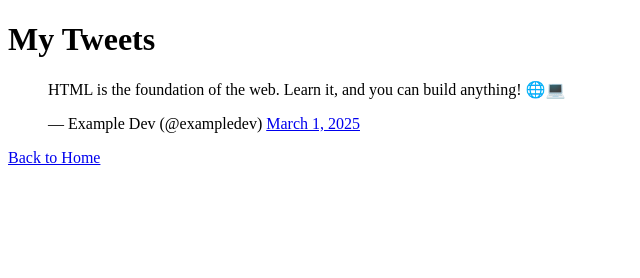
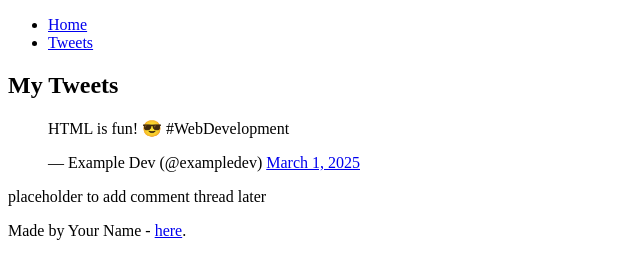
Before and after one commit to Amine-Az/My_First_Portfolio, a plain HTML site: page html_basic/tweets.html in a window 1280 px wide. Shown: the whole page, without its empty margins (0-640 px from the left). Drawn offline with Linux system fonts and the light colour scheme.

Commit message:
Update tweets.html

```diff
--- a/html_basic/tweets.html
+++ b/html_basic/tweets.html
@@ -6,18 +6,34 @@
 </head>
 <body>
 
+  <header>
+    <ul>
+      <li><a href="index.html">Home</a></li>
+      <li><a href="tweets.html">Tweets</a></li>
+    </ul>
+  </header>
+
+  <main>
+    <article>
       <h1>My Tweets</h1>
 
-  <!-- Embedded Tweet -->
+      <!-- Replace with a real tweet embed -->
       <blockquote class="twitter-tweet">
-    <p lang="en" dir="ltr">HTML is the foundation of the web. Learn it, and you can build anything! 🌐💻</p>
+        <p lang="en" dir="ltr">HTML is fun! 😎 #WebDevelopment</p>
         &mdash; Example Dev (@exampledev)
         <a href="https://twitter.com/exampledev/status/1234567890123456789">March 1, 2025</a>
       </blockquote>
       <script async src="https://platform.twitter.com/widgets.js" charset="utf-8"></script>
+    </article>
 
-  <!-- Link back to homepage -->
-  <p><a href="index.html">Back to Home</a></p>
+    <aside>
+      <p>placeholder to add comment thread later</p>
+    </aside>
+  </main>
+
+  <footer>
+    <p>Made by Your Name - <a href="https://your-link.com" target="_blank">here</a>.</p>
+  </footer>
 
 </body>
 </html>
```
Lines whose indentation alone changed are shown as unchanged.
